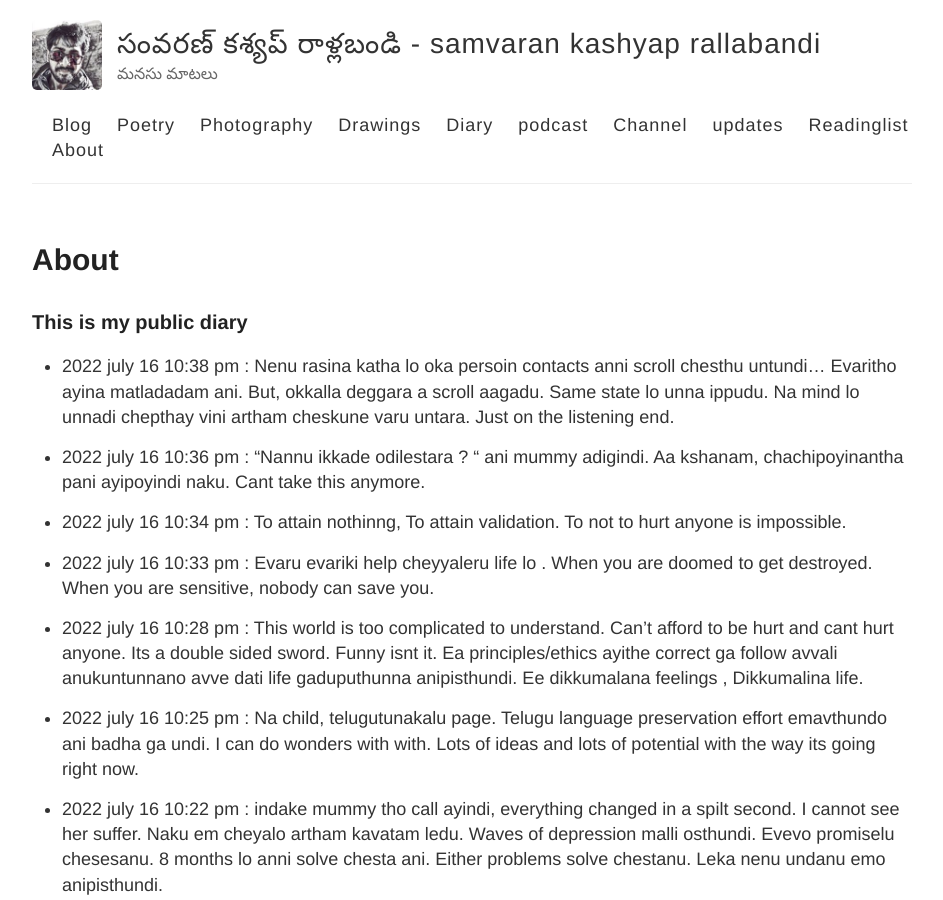
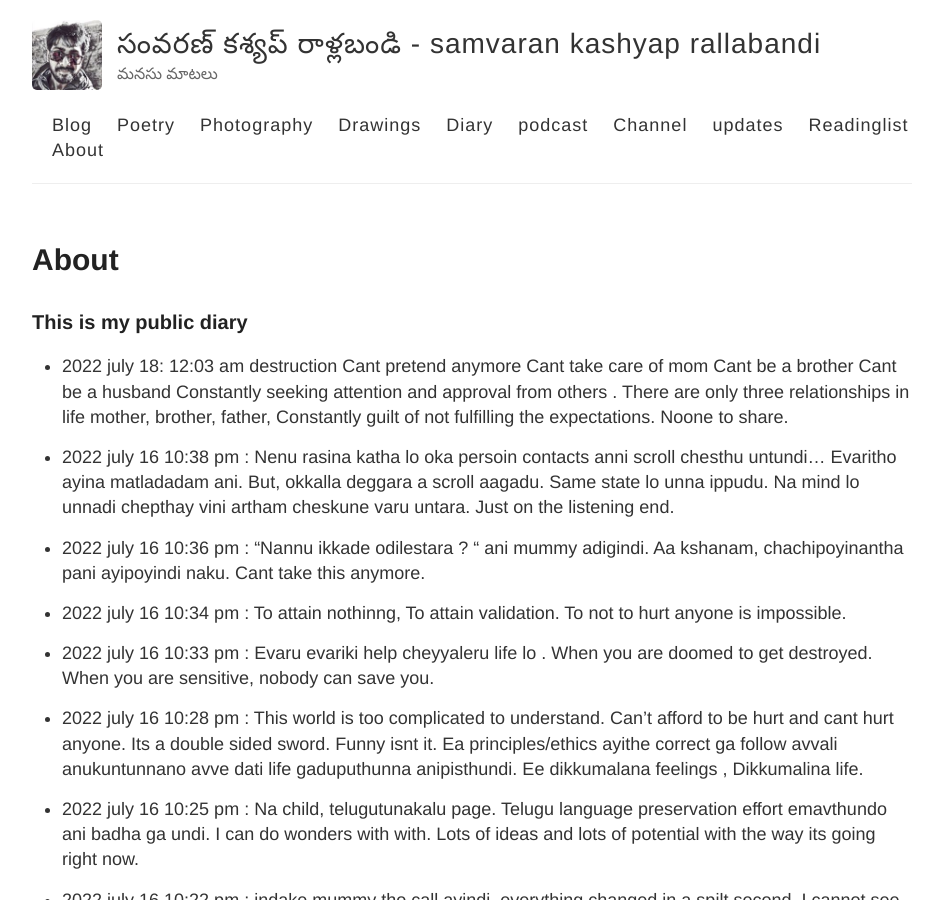
Before and after one commit to rsk/rsk.github.io, a Jekyll site: the page built from updates.md, in a window 1280 px wide and 900 px high. Shown: the whole window, without its empty margins (168-1111 px from the left). Built offline with Jekyll 4.4.1, drawn with Linux system fonts in a browser that asks for light colours; comment, search, counter and statistics services are not loaded.

Commit message:
Update updates.md

```diff
--- a/updates.md
+++ b/updates.md
@@ -6,6 +6,17 @@ permalink: /updates/
 
 
 ### This is my public diary
+
+- 2022 july 18: 12:03 am destruction
+Cant pretend anymore
+Cant take care of mom
+Cant be a brother
+Cant be a husband
+Constantly seeking attention and approval from others .
+There are only three relationships in life mother, brother, father,
+Constantly guilt of not fulfilling the expectations.
+Noone to share.
+
 - 2022 july 16 10:38 pm : Nenu rasina katha lo oka persoin contacts anni scroll chesthu untundi... Evaritho ayina matladadam ani.
 But, okkalla deggara a scroll aagadu. Same state lo unna ippudu. Na mind lo unnadi chepthay vini artham cheskune varu untara. Just on the listening end.
 
```
